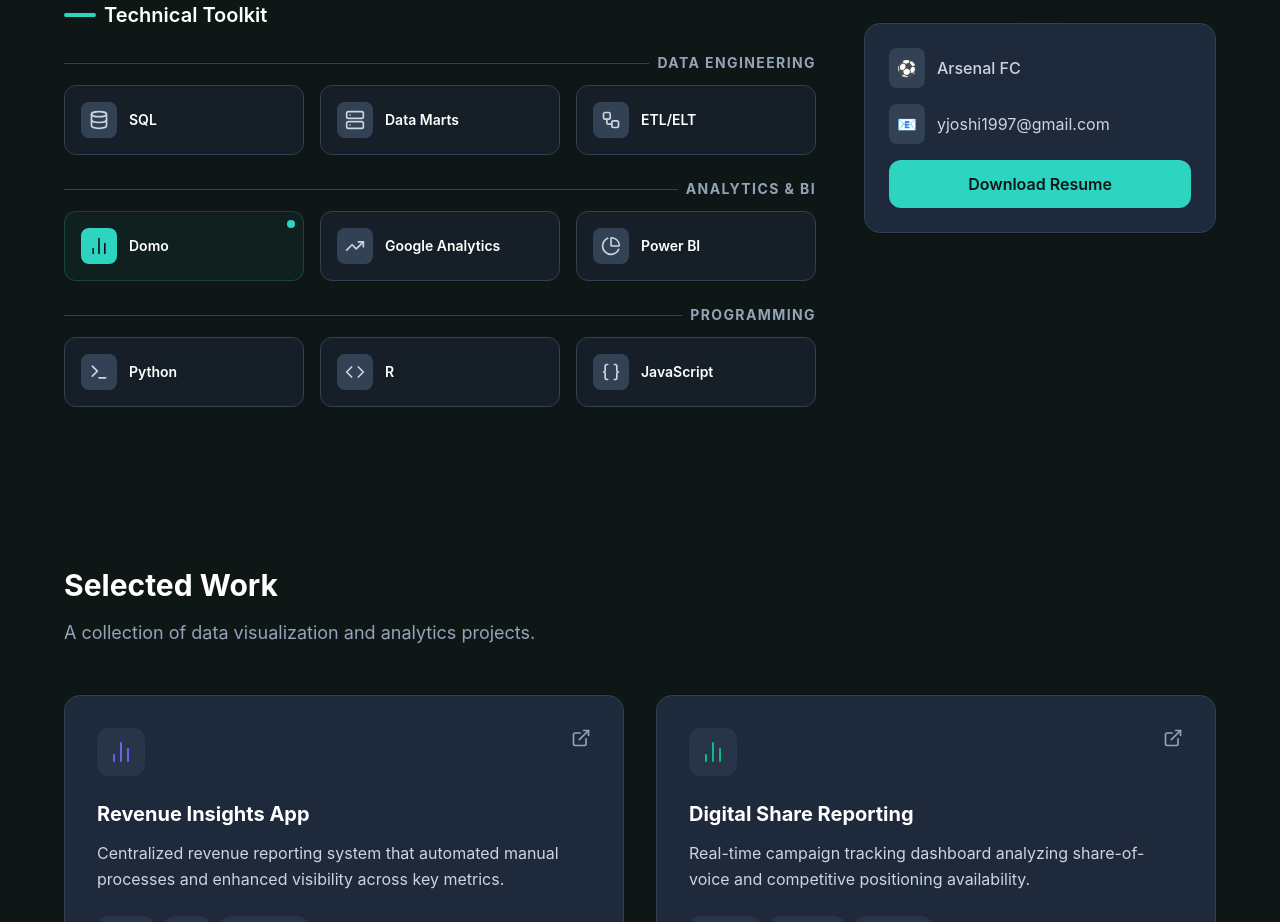
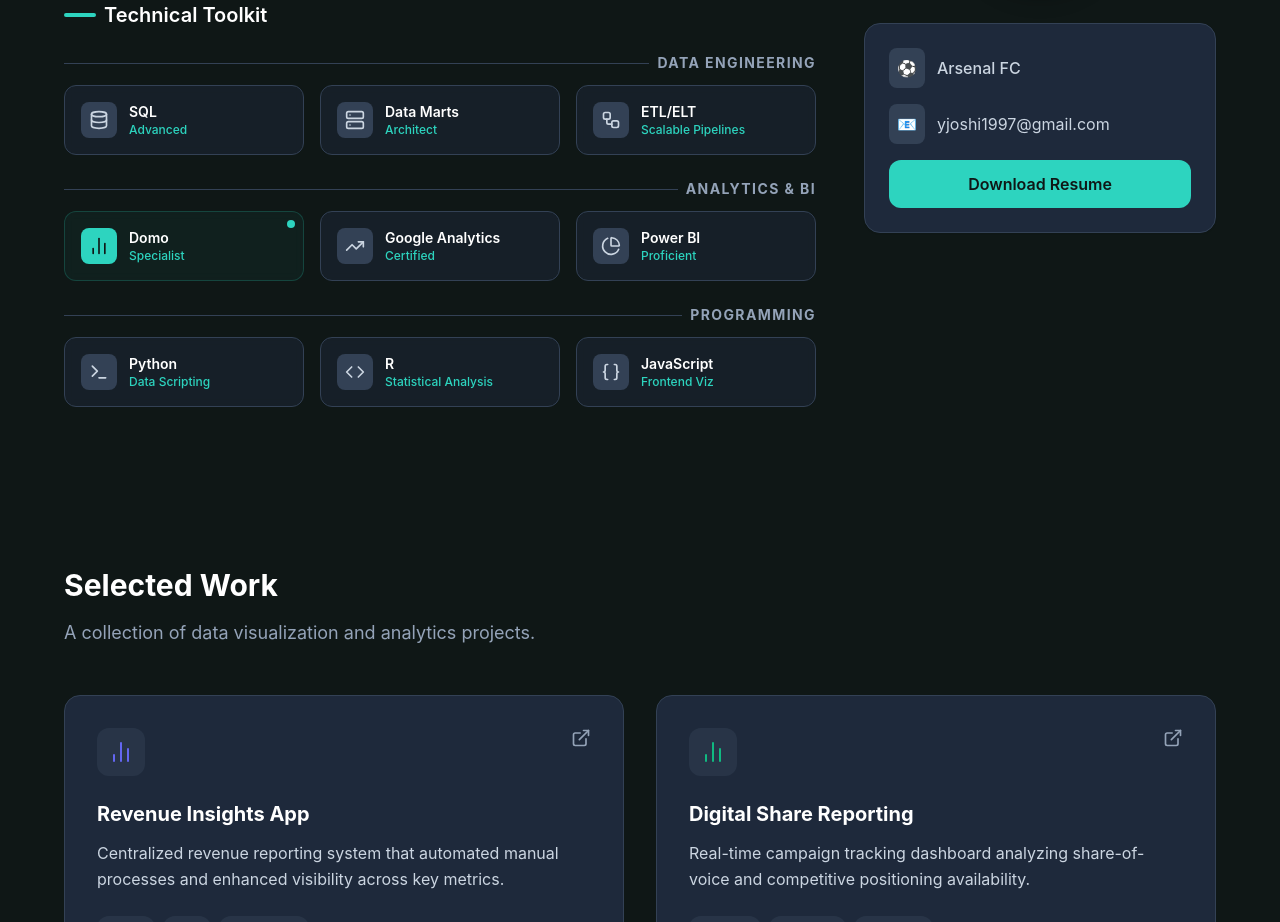
Before and after one commit to yjoshi1/yash, a React (Vite) app: page / in a window 1280 px wide. Shown: the part 1205-2127 px from the top of the page. Built offline with nearby package versions, Linux system fonts and the light colour scheme.

Commit message:
Fix: Re-apply auto-animate toolkit subtitles on scroll

```diff
--- a/src/pages/About.jsx
+++ b/src/pages/About.jsx
@@ -29,16 +29,15 @@
     }
 ];
 
-const ToolCard = ({ tool }) => {
-    const [isClicked, setIsClicked] = useState(false);
-
+const ToolCard = ({ tool, index }) => {
     return (
         <motion.div
-            layout
-            onClick={() => setIsClicked(!isClicked)}
+            initial={{ opacity: 0, y: 20 }}
+            whileInView={{ opacity: 1, y: 0 }}
+            viewport={{ once: true }}
+            transition={{ duration: 0.5, delay: index * 0.05 }}
             whileHover={{ scale: 1.02, boxShadow: "0 0 20px rgba(45, 212, 191, 0.1)" }}
-            whileTap={{ scale: 0.98 }}
-            className={`cursor-pointer relative p-4 rounded-xl border transition-all duration-300 ${tool.highlight
+            className={`relative p-4 rounded-xl border transition-all duration-300 ${tool.highlight
                     ? "bg-neon-green/10 border-neon-green/30 dark:bg-neon-green/5 dark:border-neon-green/20"
                     : "bg-white/50 dark:bg-slate-800/50 border-slate-200 dark:border-slate-700 hover:border-neon-green/50 dark:hover:border-neon-green/50"
                 } backdrop-blur-sm group`}
@@ -49,18 +48,18 @@
                 </div>
                 <div>
                     <h4 className="font-semibold text-sm text-slate-900 dark:text-white">{tool.name}</h4>
-                    {isClicked && (
                     <motion.span
                         initial={{ opacity: 0, x: -10 }}
-                            animate={{ opacity: 1, x: 0 }}
+                        whileInView={{ opacity: 1, x: 0 }}
+                        viewport={{ once: true }}
+                        transition={{ duration: 0.3, delay: (index * 0.05) + 0.2 }}
                         className="text-xs font-medium text-neon-green block"
                     >
                         {tool.badge}
                     </motion.span>
-                    )}
                 </div>
             </div>
-            {!isClicked && tool.highlight && (
+            {tool.highlight && (
                 <span className="absolute top-2 right-2 flex h-2 w-2">
                     <span className="animate-ping absolute inline-flex h-full w-full rounded-full bg-neon-green opacity-75"></span>
                     <span className="relative inline-flex rounded-full h-2 w-2 bg-neon-green"></span>
```
Lines whose indentation alone changed are shown as unchanged.
